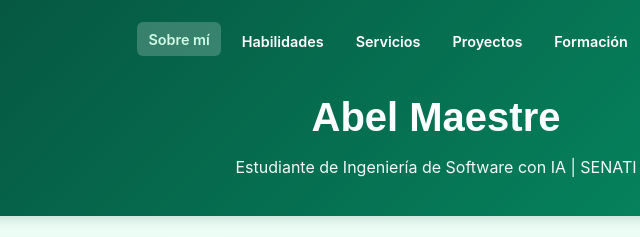
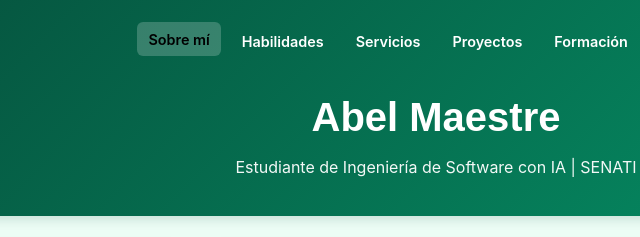
Before and after one commit to abeltrun/portafolio-abel, a plain HTML site: page index.html in a window 1280 px wide. In both pictures the pointer is over the link "Sobre mí". Shown: the top 237 px of the page, 204-844 px from the left. Drawn offline with Linux system fonts and the light colour scheme.

Commit message:
Update estilos.css

```diff
--- a/css/estilos.css
+++ b/css/estilos.css
@@ -96,7 +96,7 @@ h3 {
 }
 
 .menu a:hover {
-    color: var(--verde-claro);
+    color: #000000;
     background-color: rgba(255, 255, 255, 0.2);
     transform: translateY(-2px);
 }
```
